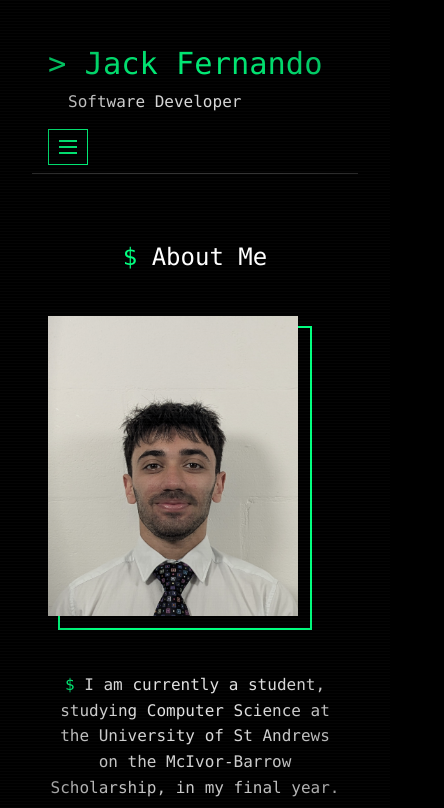
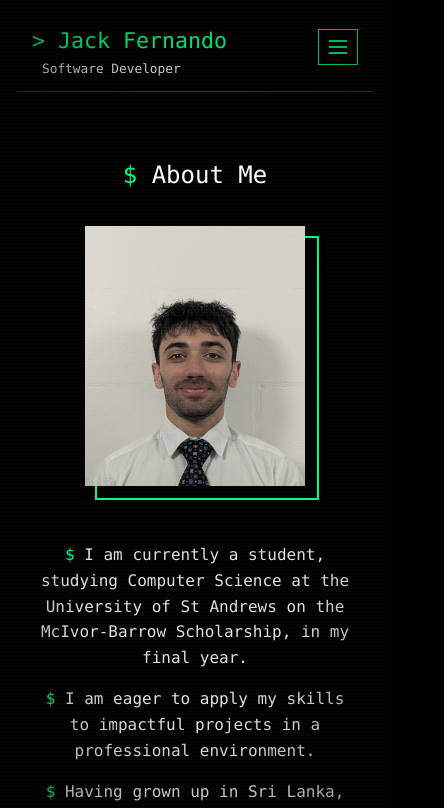
Before and after one commit to JackF04/portfolio, a React (Create React App) app: page /about in a window 390 px wide. Shown: the top 808 px of the page, 444 px wide, since content can reach past the window. Built offline with nearby package versions, Linux system fonts and the light colour scheme.

Commit message:
improve mobile view

```diff
--- a/src/components/CustomNavBar.css
+++ b/src/components/CustomNavBar.css
@@ -116,19 +116,37 @@
   .navbar {
     padding: 0.5rem 1rem;
     flex-wrap: wrap;
+    align-items: flex-start;
+  }
+
+  .navbar-logo {
+    flex: 1 1 auto;
+    min-width: 0;
+  }
+
+  .navbar-logo h1 {
+    font-size: 1.35rem;
+  }
+
+  .navbar-logo h2 {
+    font-size: 0.8rem;
+    margin: 0 0 4px 10px;
   }
 
   .mobile-menu-button {
     display: flex;
+    flex: 0 0 auto;
+    align-self: flex-start;
+    margin-top: 5px;
   }
 
   .navbar-menu {
     display: none;
     flex-direction: column;
     width: 100%;
-    margin-top: 1rem;
+    margin-top: 0.75rem;
     border-top: 1px solid #333;
-    padding-top: 1rem;
+    padding-top: 0.75rem;
   }
 
   .navbar-menu.is-open {
@@ -140,6 +158,12 @@
     margin-bottom: 0.75rem;
   }
 
+  .navbar-menu a {
+    font-size: 1rem;
+    padding: 4px 0;
+    display: inline-block;
+  }
+
   .navbar-menu li::before {
     content: "> ";
     color: var(--primary-color);
--- a/src/index.css
+++ b/src/index.css
@@ -392,6 +392,40 @@ a:hover {
   color: var(--accent-color);
 }
 
+@media (max-width: 768px) {
+  body {
+    padding: var(--spacing-sm);
+  }
+
+  .App {
+    padding: var(--spacing-sm);
+  }
+
+  .typing-container {
+    display: block;
+    max-width: 100%;
+  }
+
+  .typing-text,
+  .typing-medium,
+  .typing-short {
+    animation: none;
+    width: auto;
+    max-width: 100%;
+    white-space: normal;
+    overflow: visible;
+    border-right: none;
+  }
+
+  .skills-container {
+    flex-direction: column;
+  }
+
+  .skills-group {
+    flex: none;
+  }
+}
+
 @media (prefers-reduced-motion: reduce) {
   .typing-text,
   .typing-medium,
--- a/src/pages/About.css
+++ b/src/pages/About.css
@@ -111,8 +111,18 @@
   }
 
   .profile-image-container {
-    margin-right: 0;
-    margin-bottom: var(--spacing-md);
-    max-width: 250px;
+    margin: 0 auto var(--spacing-md);
+    max-width: 220px;
+    min-width: unset;
+    height: 260px;
+  }
+
+  .social-links {
+    flex-wrap: wrap;
+    gap: var(--spacing-sm);
+  }
+
+  .social-link {
+    flex: 0 0 auto;
   }
 }
--- a/src/pages/Weightlifting.css
+++ b/src/pages/Weightlifting.css
@@ -148,6 +148,14 @@
   }
 
   .competition-table {
-    font-size: 0.9rem;
+    font-size: 0.85rem;
+    overflow-x: auto;
+    -webkit-overflow-scrolling: touch;
+    width: 100%;
+  }
+
+  .table-header,
+  .table-row {
+    min-width: 580px;
   }
 }
```
